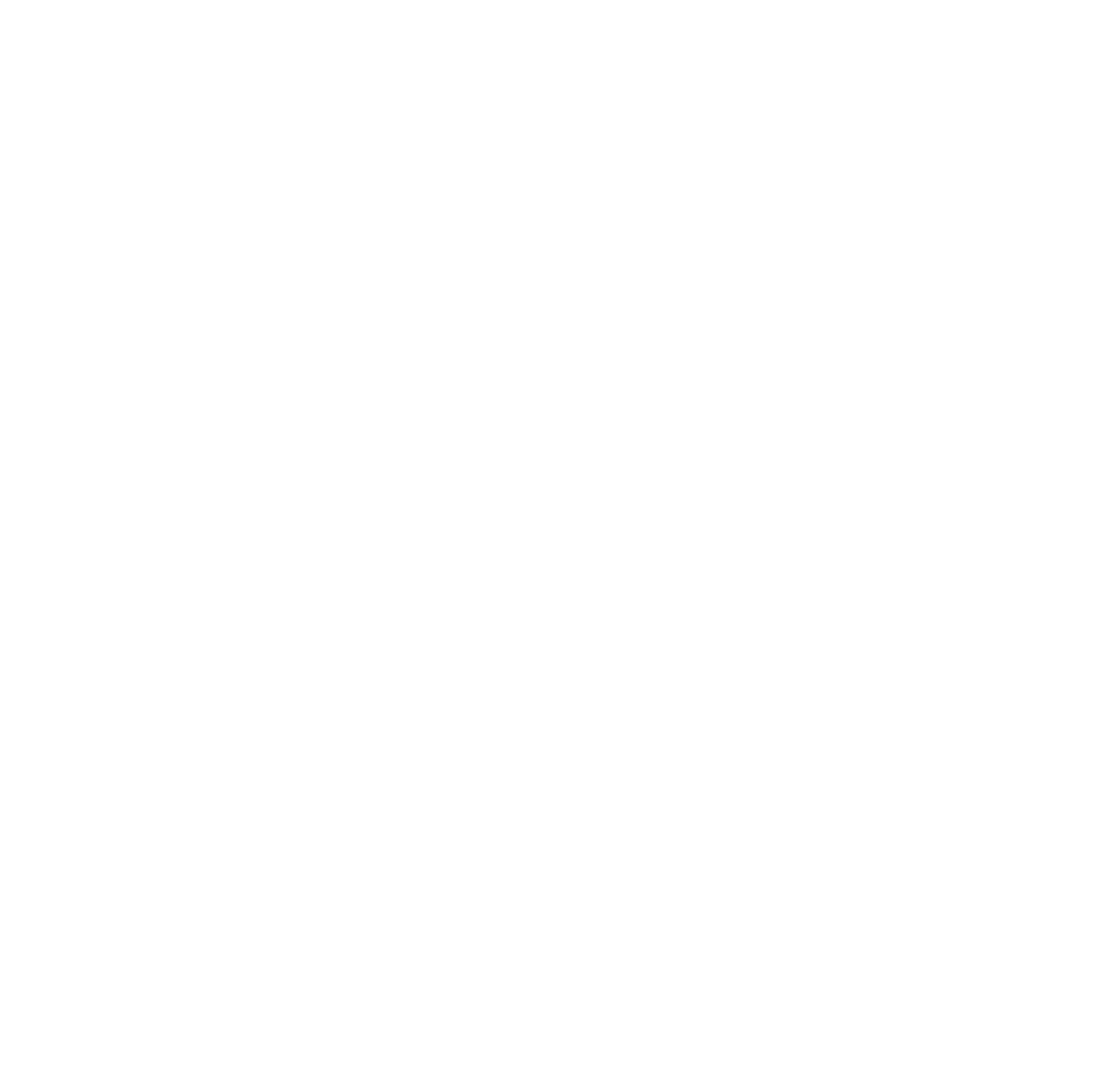
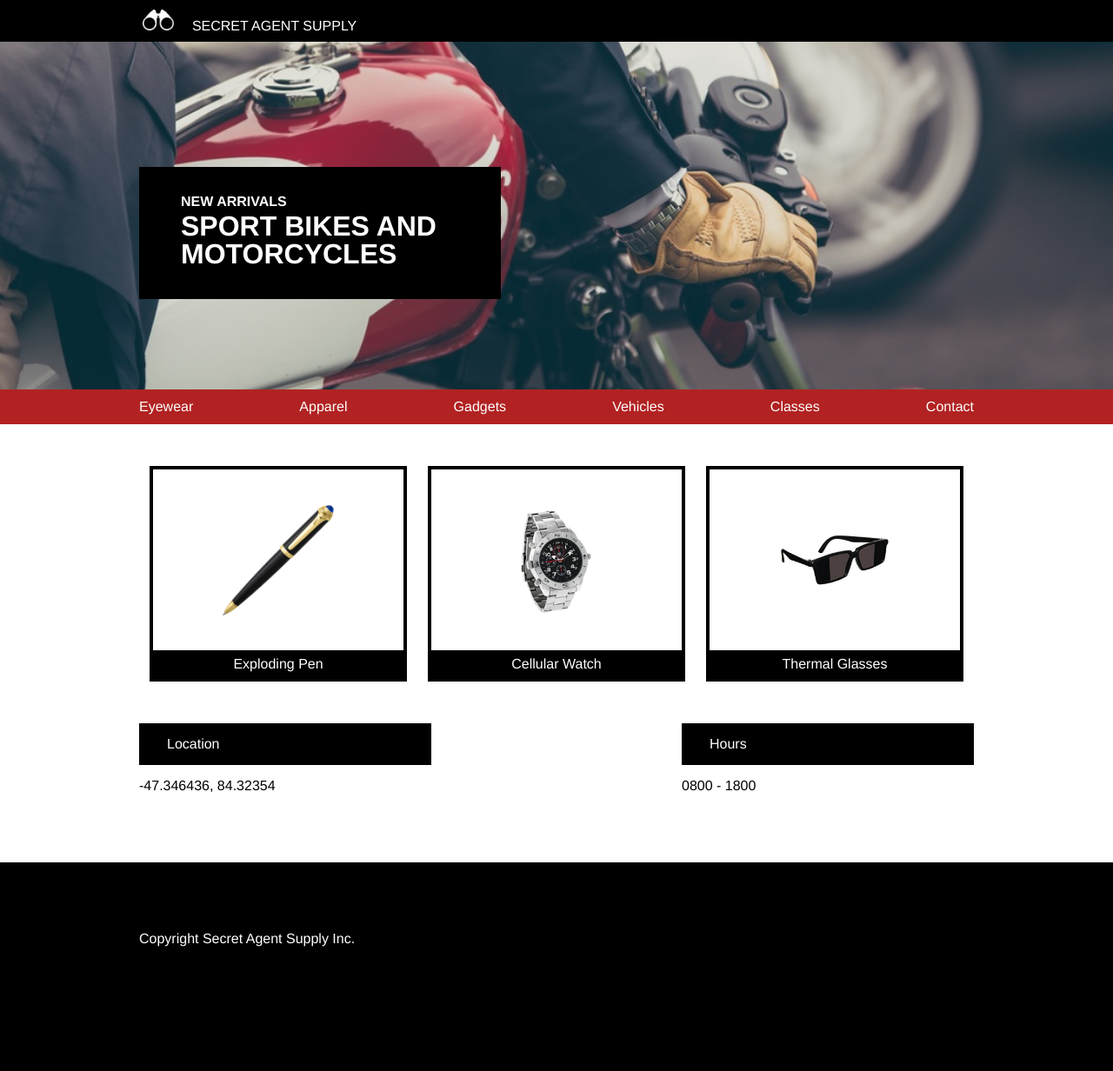
Before and after one commit to nroales/SecretAgentSupply, a plain HTML site: page index.html in a window 1280 px wide. Shown: the whole page at 87% size. Before the commit the page ends 800 px from the top, so only its background shows below. Drawn offline with Linux system fonts and the light colour scheme.

Commit message:
create html for site.

```diff
--- a/index.html
+++ b/index.html
@@ -1,15 +1,82 @@
 <!DOCTYPE html>
 <html>
 <head>
-	<title>Secret Agent Supply</title>
-
-
+	<title>Secret Agent Supply Inc.</title>
+  <link href="./resources/css/reset.css" type="text/css" rel="stylesheet">
+  <link href="./resources/css/style.css" type="text/css" rel="stylesheet">
 </head>
 
+<body>
+  <header>
+    <div class="container">
+      <img src="./resources/photos/logo.png" alt="binoculars">
+      <span>SECRET AGENT SUPPLY</span>
+    </div>
+  </header>
 
+  <div class="banner">
+    <div class="container">
+      <div class="arrivals">
+        <h4>NEW ARRIVALS</h4>
+        <h1>SPORT BIKES AND MOTORCYCLES</h1>
+      </div>
+    </div>
+  </div>
 
-<body>
+  <nav>
+    <ul class="container">
+      <li>Eyewear</li>
+      <li>Apparel</li>
+      <li>Gadgets</li>
+      <li>Vehicles</li>
+      <li>Classes</li>
+      <li>Contact</li>
+    </ul>
+  </nav>
+
+  <div class="products container">
+    <div class="product pen">
+      <div class="image">
+        <img src="./resources/photos/pen.png" alt="a pen">
+      </div>
+      <div class="description">
+        <span>Exploding Pen</span>
+      </div>
+    </div>
+
+    <div class="product watch">
+      <div class="image">
+        <img src="./resources/photos/watch.png" alt="a watch with stainless steel wristband">
+      </div>
+      <div class="description">
+        <span>Cellular Watch</span>
+      </div>
+    </div>
+
+    <div class="product glasses">
+      <div class="image">
+        <img src="./resources/photos/glasses.png" alt="black eye glasses with black tinted lenses">
+      </div>
+      <div class="description">
+        <span>Thermal Glasses</span>
+      </div>
+    </div>
+  </div>
+
+  <div class="information container">
+    <div class="location info">
+      <span class="title">Location</span>
+      <span class="data">-47.346436, 84.32354</span>
+    </div>
+    <div class="hours info">
+      <span class="title">Hours</span>
+      <span class="data">0800 - 1800</span>
+    </div>
+  </div>
+
+  <footer>
+    <div class="container">Copyright Secret Agent Supply Inc.</div>
+  </footer>
 
 </body>
-
 </html>
--- /dev/null
+++ b/resources/css/reset.css
@@ -0,0 +1,48 @@
+/* http://meyerweb.com/eric/tools/css/reset/
+   v2.0 | 20110126
+   License: none (public domain)
+*/
+
+html, body, div, span, applet, object, iframe,
+h1, h2, h3, h4, h5, h6, p, blockquote, pre,
+a, abbr, acronym, address, big, cite, code,
+del, dfn, em, img, ins, kbd, q, s, samp,
+small, strike, strong, sub, sup, tt, var,
+b, u, i, center,
+dl, dt, dd, ol, ul, li,
+fieldset, form, label, legend,
+table, caption, tbody, tfoot, thead, tr, th, td,
+article, aside, canvas, details, embed,
+figure, figcaption, footer, header, hgroup,
+menu, nav, output, ruby, section, summary,
+time, mark, audio, video {
+	margin: 0;
+	padding: 0;
+	border: 0;
+	font-size: 100%;
+	font: inherit;
+	vertical-align: baseline;
+}
+/* HTML5 display-role reset for older browsers */
+article, aside, details, figcaption, figure,
+footer, header, hgroup, menu, nav, section {
+	display: block;
+}
+body {
+	line-height: 1;
+}
+ol, ul {
+	list-style: none;
+}
+blockquote, q {
+	quotes: none;
+}
+blockquote:before, blockquote:after,
+q:before, q:after {
+	content: '';
+	content: none;
+}
+table {
+	border-collapse: collapse;
+	border-spacing: 0;
+}
--- /dev/null
+++ b/resources/css/style.css
@@ -0,0 +1,123 @@
+body {
+  font-family: Helvetica;
+  margin: 0;
+}
+
+header {
+  background-color: black;
+  color: white;
+  display: flex;
+  align-items: center;
+  padding: .66rem 0 .66rem 0.5rem;
+}
+
+header img {
+  height: 1.5rem;
+  padding-right: 1rem;
+}
+
+.container {
+  width: 960px;
+  margin: 0 auto;
+}
+
+.banner {
+  background-image: url(../photos/moto.jpg);
+  height: 25rem;
+  background-repeat: no-repeat;
+  background-position: center;
+  background-size: cover;
+}
+
+.arrivals {
+  position: relative;
+  font-weight: bold;
+  color: white;
+  background-color: black;
+  width: 20rem;
+  top: 9rem;
+  padding: 2rem 3rem;
+}
+
+.arrivals h1 {
+  margin: 0.25rem 0;
+  font-size: 2rem;
+}
+
+.arrivals h4 {
+  font-size: 1rem;
+}
+
+nav {
+  background-color: firebrick;
+  color: white;
+}
+
+nav ul {
+  display: flex;
+  align-items: center;
+  justify-content: space-between;
+  padding: 0.75rem 0;
+}
+
+.products {
+  display: flex;
+  justify-content: space-around;
+}
+
+.product {
+  border: 4px solid black;
+  margin-top: 3rem;
+  width: 30%;
+}
+
+.image {
+  display: flex;
+  align-items: center;
+  justify-content: center;
+  height: 9rem;
+  padding: 2rem 0;
+}
+
+.product img {
+  max-width: 8rem;
+}
+
+.description span {
+  display: block;
+  text-align: center;
+  padding: 0.5em;
+  background-color: black;
+  color: white;
+}
+
+.information {
+  display: flex;
+  justify-content: space-between;
+}
+
+.info {
+  width: 35%;
+  margin-top: 3em;
+}
+
+.info .title {
+  background-color: black;
+  color: white;
+  padding: 1em 2em;
+  display: block;
+}
+
+.info .data {
+  display: block;
+  padding: 1rem 0;
+}
+
+footer {
+  background-color: black;
+  color: white;
+  height: 5rem;
+  padding: 5em 0;
+  margin-top: 4em;
+  text-align: left;
+}
```
Also changed, not shown: resources/photos/glasses.png (added), resources/photos/logo.png (added), resources/photos/moto.jpg (added), resources/photos/pen.png (added), resources/photos/watch.png (added), 1 other file.
